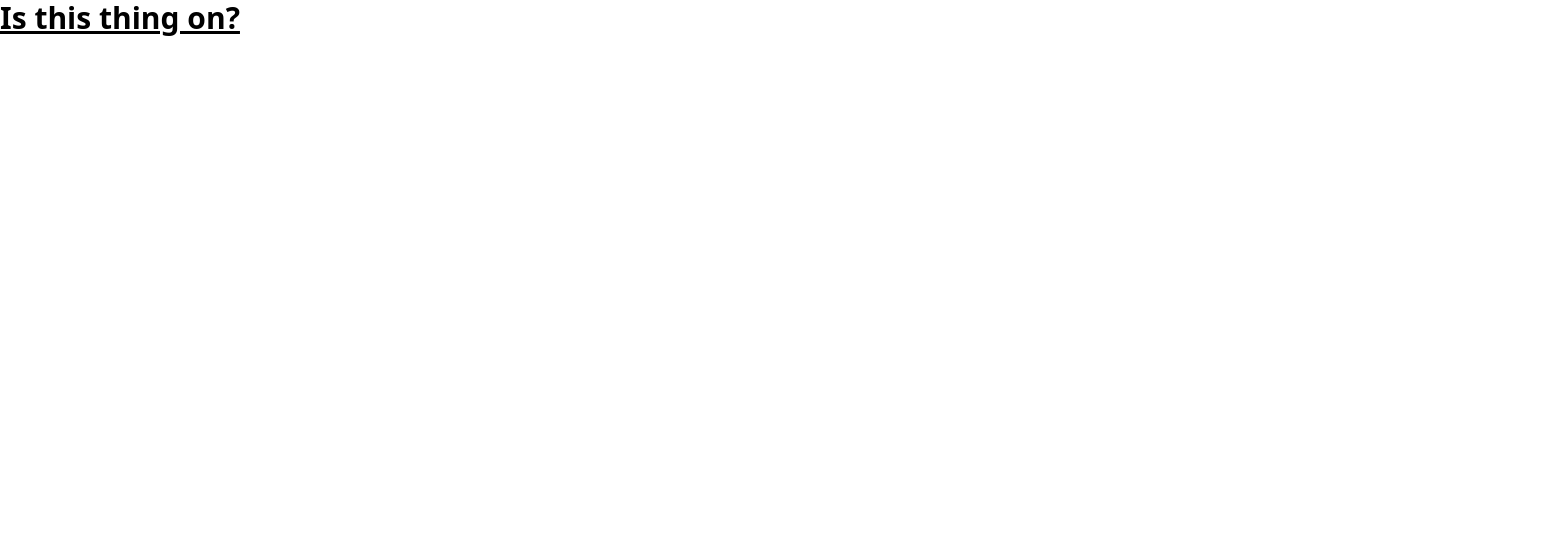
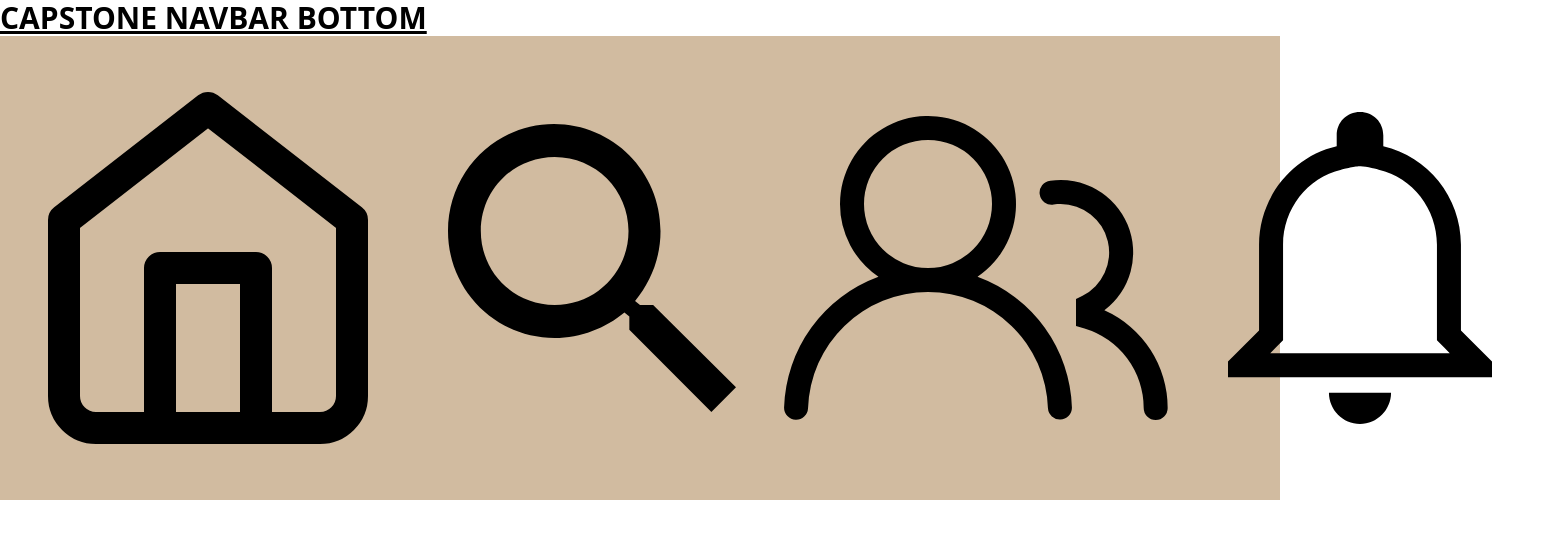
Before and after one commit to cohort-web-47/Capstone, a Next.js app in the folder frontend/: page / in a window 1280 px wide. Shown: the top 538 px of the page, 1552 px wide, since content can reach past the window. Built offline with nearby package versions, Linux system fonts and the light colour scheme.

Commit message:
navbar for bottom aka footer

```diff
--- a/frontend/src/app/(index)/page.tsx
+++ b/frontend/src/app/(index)/page.tsx
@@ -1,5 +1,14 @@
+import {Footer} from "@/components/Footer";
+
 export default function Home() {
     return (
-        <h1 className={"text-3xl font-bold underline"}>Is this thing on?</h1>
+        <>
+    <main>
+
+
+        <h1 className={"text-3xl font-bold underline"}>CAPSTONE NAVBAR BOTTOM</h1>
+        <Footer />
+    </main>
+        </>
     )
 }
--- /dev/null
+++ b/frontend/src/components/Footer.tsx
@@ -0,0 +1,30 @@
+import { IoMdNotificationsOutline } from "react-icons/io";
+import { GoPeople } from "react-icons/go";
+import { FiHome } from "react-icons/fi";
+import { IoMdSearch } from "react-icons/io";
+
+export function Footer   () {
+    return (
+
+        <footer className="bg-[#D1BBA0] py-10 flex justify-between mx-auto p-4 ">
+
+
+            <div>
+                <FiHome className={"h-96 w-96"} />
+            </div>
+
+            <div>
+                <IoMdSearch className={"h-96 w-96"} />
+            </div>
+
+            <div>
+                <GoPeople className={"h-96 w-96"} />
+            </div>
+
+            <div>
+                <IoMdNotificationsOutline className={"h-96 w-96"} />
+            </div>
+
+        </footer>
+    )
+}
```
